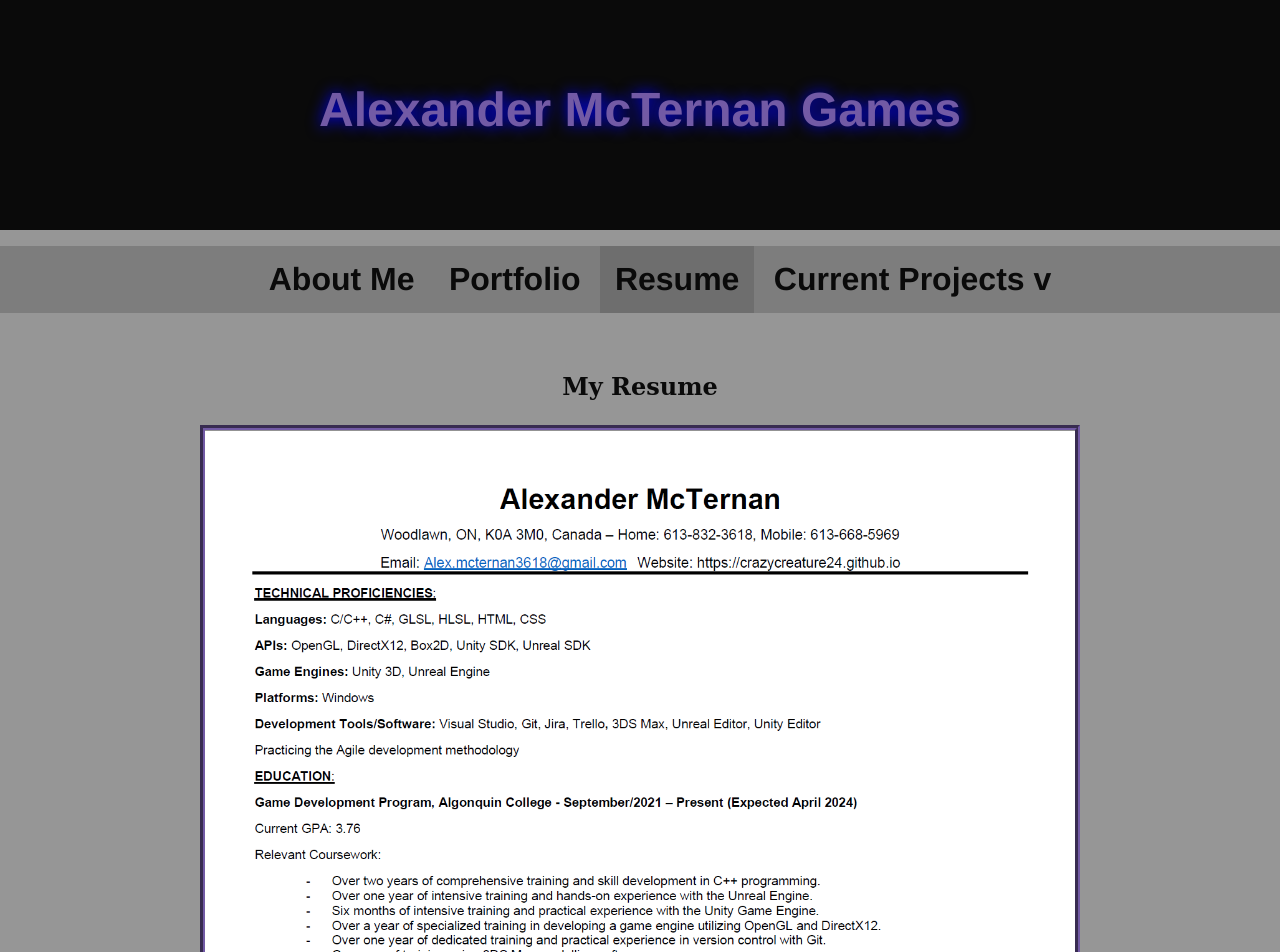
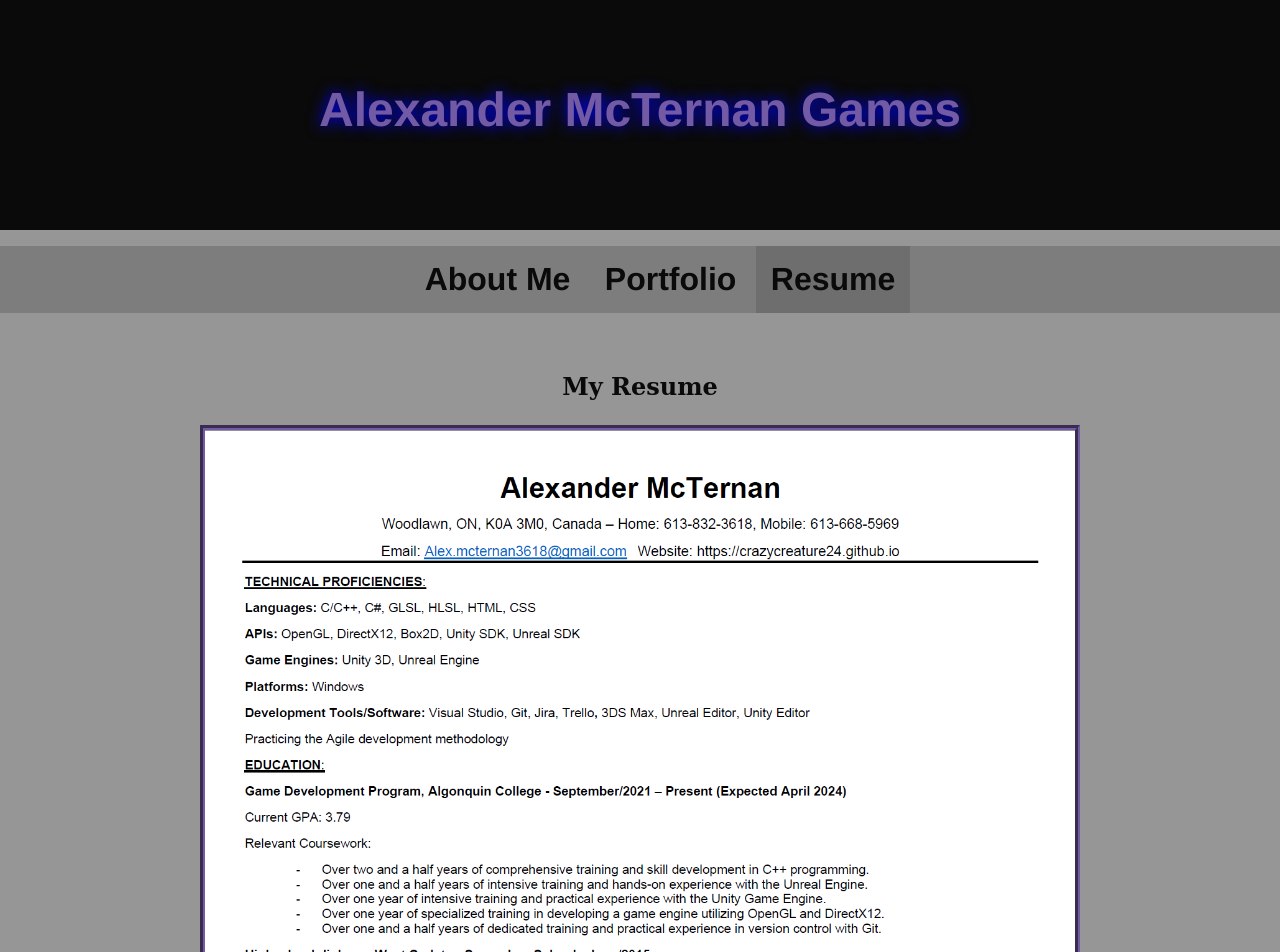
Before and after one commit to CrazyCreature24/CrazyCreature24.github.io, a plain HTML site: page Resume.html in a window 1280 px wide. Shown: the top 952 px of the page. Drawn offline with Linux system fonts and the light colour scheme.

Commit message:
Updated my resume and also made Project abyss not visible because I have not updated it

```diff
--- a/Resume.html
+++ b/Resume.html
@@ -18,11 +18,11 @@
       		<li><a href="Home.html">About Me</a></li>
 			<li><a href="Portfolio.html">Portfolio</a></li>
 			<li><a href="#top" id="onPage">Resume</a></li>
-			<li><a href="#">Current Projects v</a>
+			<!---<li><a href="#">Current Projects v</a>
 			<ul class="dropdown">
 				<li><a href="Project Abyss.html">Project: Abyss</a></li>
 			</ul>
-			</li>
+			</li>--->
 		</ul>
     </div>
 
@@ -30,11 +30,11 @@
 
   <div class="main">
     <h3 id="section1">My Resume</h3>
-    <img src="images/November Resume.png" alt="Picture of my current Resume"> <br>
+    <img src="images/January Resume.png" alt="Picture of my current Resume"> <br>
 	<p>
 	  For PDF file Download, use the below link:
 	</p>
-    <a href="files/Alex McTernan November Resume.pdf" download="Alexander McTernan Resume">Download Resume</a>
+    <a href="files/Alex McTernan Resume.pdf" download="Alexander McTernan Resume">Download Resume</a>
   </div>
 
 </div>
```
Also changed, not shown: Home.html (+2 -2 lines), Portfolio.html (+2 -2 lines), images/January Resume.png (added), 2 other files.
